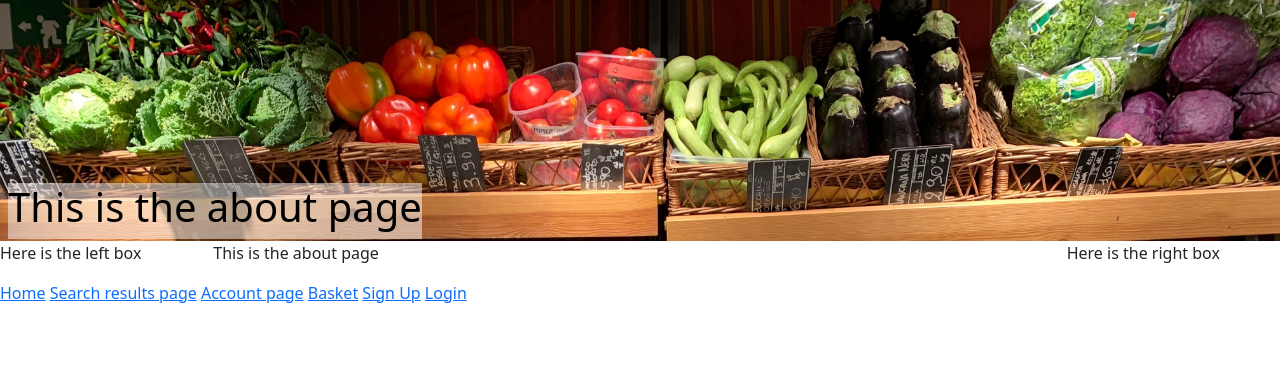
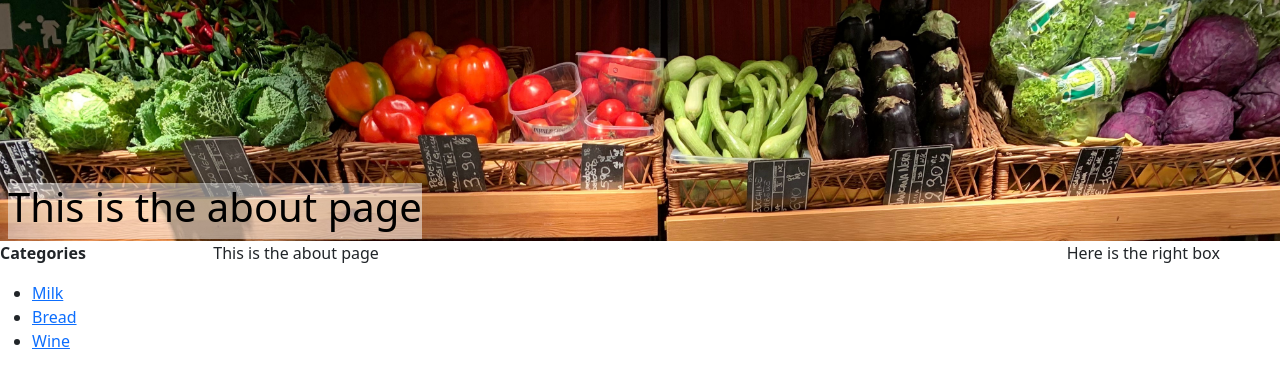
Before and after one commit to Eg3-git/mySuperTrolley, a Django app: page /trolley/about/ in a window 1280 px wide. Shown: the part 95-483 px from the top of the page. Run offline with Django 4.2, Linux system fonts and the light colour scheme.

Commit message:
Website now gives 'recommendations' on home page

```diff
--- a/templates/trolley/base.html
+++ b/templates/trolley/base.html
@@ -108,26 +108,21 @@
     </div>
 
     <div class="row g-0">
-        <div class="col-sm-2"><p>Here is the left box</p></div>
+        <div class="col-sm-2">
+            <p><strong>Categories</strong></p>
+            <ul>
+                <li><a href="{% url 'readyResults' 'milk' %}">Milk</a></li>
+                <li><a href="{% url 'readyResults' 'bread' %}">Bread</a></li>
+                <li><a href="{% url 'readyResults' 'wine' %}">Wine</a></li>
+            </ul>
+        </div>
         <div class="col">
             {% block body_block %}{% endblock %}
         </div>
         <div class="col-sm-2 float-end"><p>Here is the right box</p></div>
     </div>
 
-    <div>
-        <a href="{% url 'index' %}">Home</a>
-        <a href="{% url 'searchResults' %}">Search results page</a>
-        <a href="{% url 'account' %}">Account page</a>
-        <a href="{% url 'basket'  %}">Basket</a>
-        {% if user.is_authenticated %}
-            <a href="{% url 'logout' %}">Logout</a>
-            <a href="{% url 'my-orders' %}">Orders</a>
-        {% else %}
-            <a href="{% url 'register' %}">Sign Up</a>
-            <a href="{% url 'login' %}">Login</a>
-        {% endif %}
-    </div>
+
 
     <script type="text/javascript" src="{% static 'js/basket.js' %}"></script>
 </body>
--- a/templates/trolley/product.html
+++ b/templates/trolley/product.html
@@ -29,7 +29,7 @@
                     <img src="{% static fname %}" alt="store" width="200" height="200">
                 {% endwith %}
                 <br/>
-                <a href="{{ product.url }}">See on retailer's website</a>
+                <a href="{{ product.site_url }}">See on retailer's website</a>
             </div>
         </div>
 
--- a/trolley/urls.py
+++ b/trolley/urls.py
@@ -5,6 +5,7 @@ urlpatterns = [
     path('', views.index, name='index'),
     path('about/', views.about, name='about'),
     path('searchresults/', views.searchResults, name='searchResults'),
+    path('ready-result/<str:query>/', views.readyResults, name='readyResults'),
     path('account/', views.account, name='account'),
     path('checkout/', views.checkout, name='checkout'),
     path('product/(<slug:pname_slug>/', views.productPage, name='product'),
--- a/trolley/views.py
+++ b/trolley/views.py
@@ -1,5 +1,5 @@
 import json
-
+import random
 from django.shortcuts import render
 from django.http import JsonResponse, HttpResponse, HttpResponseRedirect
 from trolley.models import Product
@@ -10,7 +10,11 @@ from django.urls import reverse
 
 
 def index(request, ordered=False):
-    context_dict = {'title': "Homepage", 'ordered': ordered, 'products': Product.objects.all()[1:6]}
+    product_count = Product.objects.count()
+    suggested_ids = random.sample(range(1, product_count+1), 10)
+    suggestions = [Product.objects.get(id=p) for p in suggested_ids]
+
+    context_dict = {'title': "Homepage", 'ordered': ordered, 'suggestions': suggestions}
 
     return render(request, 'trolley/index.html', context=context_dict)
 
@@ -19,14 +23,19 @@ def about(request):
     return render(request, 'trolley/about.html')
 
 
-def searchResults(request):
+def searchResults(request, query=None):
     context_dict = {'title': "Search Results"}
-    query = request.GET.get("q")
+
+    if query is None:
+        query = request.GET.get("q")
+
     results = Product.objects.filter(Q(name__icontains=query))
     context_dict['products'] = results
     context_dict['search_term'] = query
     return render(request, 'trolley/searchresults.html', context=context_dict)
 
+def readyResults(request, query):
+    return searchResults(request, query)
 
 def basket(request):
     if request.user.is_authenticated:
```
Also changed, not shown: templates/trolley/index.html (+21 -9 lines).
